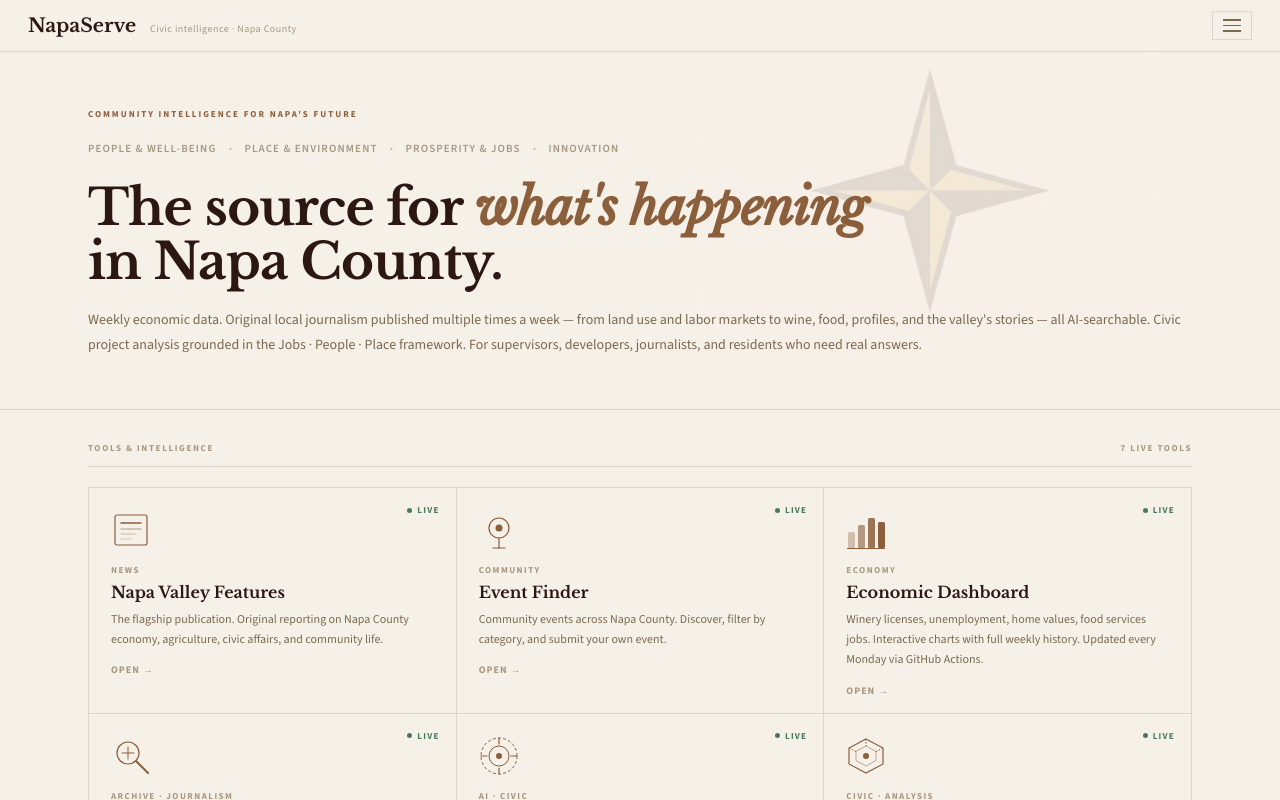
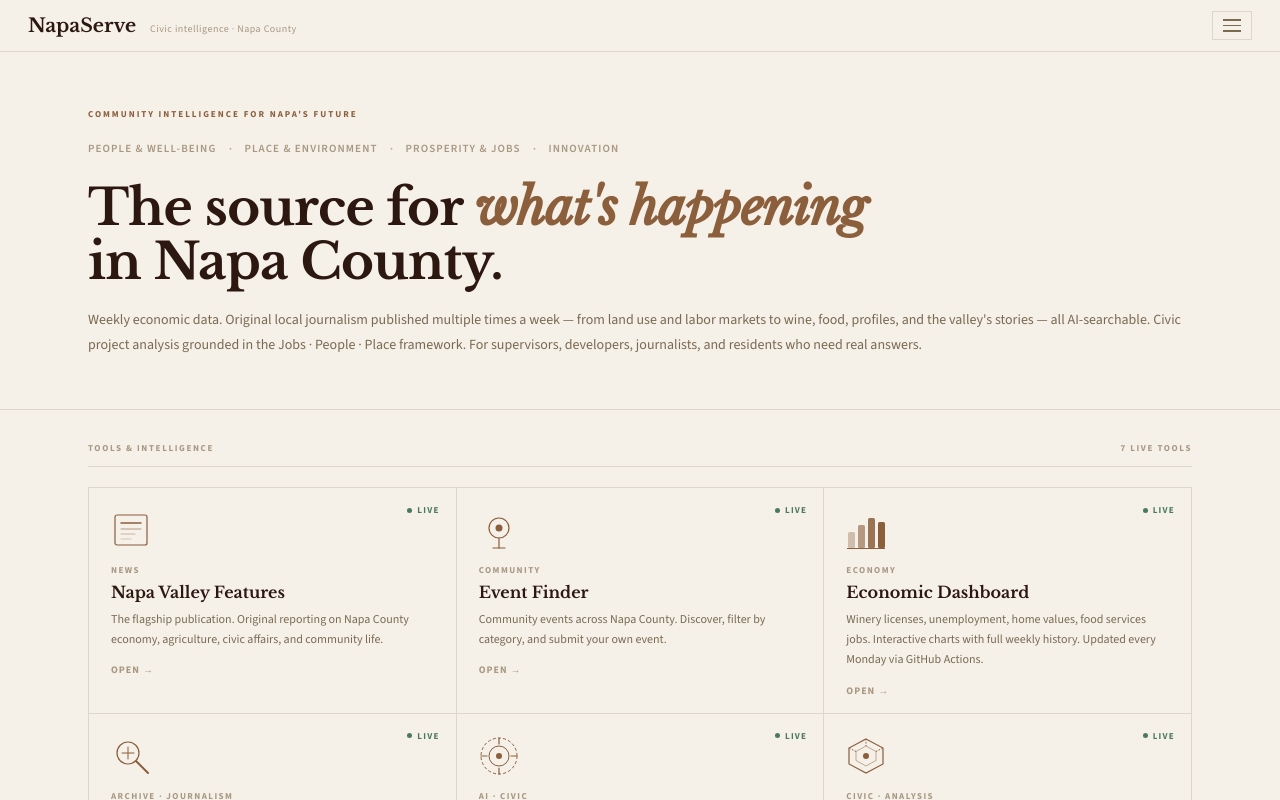
Before and after one commit to carltf/napaserve, a React (Vite) app in the folder economic-pulse-app/: page / in a window 1280 px wide. Shown: the top 800 px of the page. Built offline with nearby package versions, Linux system fonts and the light colour scheme.

Commit message:
Remove watermark image from hub hero section
Co-Authored-By: Claude Opus 4.6 (1M context) <noreply@anthropic.com>

```diff
--- a/economic-pulse-app/src/napaserve-hub.jsx
+++ b/economic-pulse-app/src/napaserve-hub.jsx
@@ -31,7 +31,7 @@ export default function NapaServeHub() {
         .hub-dlabel{font-size:9px;font-weight:700;letter-spacing:.18em;text-transform:uppercase;color:var(--dim);padding:4px 20px 6px;font-family:'Source Sans 3',sans-serif;}
         .hub-dlink{display:block;font-size:13px;font-weight:600;color:var(--muted);padding:7px 20px;cursor:pointer;transition:color .15s,background .15s;text-decoration:none;}
         .hub-dlink:hover{color:var(--accent);background:var(--bg2);}
-        .hub-lead{max-width:1160px;margin:0 auto;padding:56px 28px 0;position:relative;overflow:hidden;}
+        .hub-lead{max-width:1160px;margin:0 auto;padding:56px 28px 0;}
         .hub-kicker{font-size:9px;font-weight:700;letter-spacing:.22em;text-transform:uppercase;color:var(--accent);margin-bottom:18px;}
         .hub-pillars{display:flex;align-items:center;flex-wrap:wrap;margin-bottom:22px;}
         .hub-pillar{font-size:11px;font-weight:600;letter-spacing:.1em;text-transform:uppercase;color:var(--dim);}
@@ -138,8 +138,6 @@ export default function NapaServeHub() {
 
       {/* LEAD */}
       <div className="hub-lead">
-        <img src="/favicon.jpg" alt="" style={{ position:"absolute", top:"50%", left:"75%", transform:"translate(-50%,-50%)", width:"40%", opacity:0.10, zIndex:0, pointerEvents:"none" }} />
-        <div style={{ position:"relative", zIndex:1 }}>
         <p className="hub-kicker">Community Intelligence for Napa&apos;s Future</p>
         <div className="hub-pillars">
           <span className="hub-pillar">People &amp; Well-Being</span><span className="hub-pdot">·</span>
@@ -149,7 +147,6 @@ export default function NapaServeHub() {
         </div>
         <h1 className="hub-hed">The source for <em>what&apos;s happening</em><br />in Napa County.</h1>
         <p className="hub-dek">Weekly economic data. Original local journalism published multiple times a week — from land use and labor markets to wine, food, profiles, and the valley&apos;s stories — all AI-searchable. Civic project analysis grounded in the Jobs · People · Place framework. For supervisors, developers, journalists, and residents who need real answers.</p>
-        </div>
       </div>
 
       {/* TOOLS */}
```
